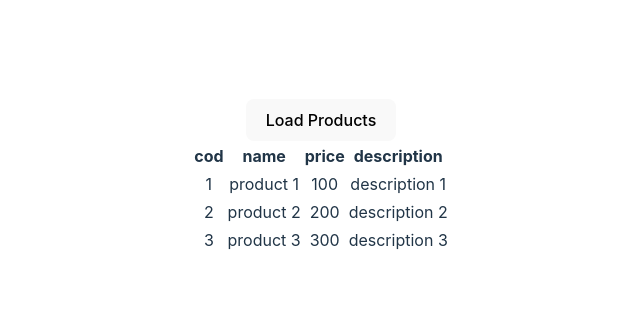
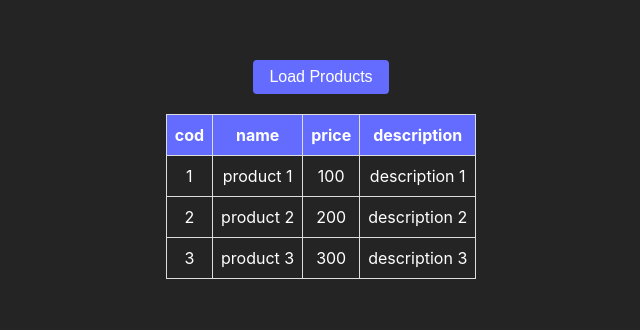
Before and after one commit to mbrennerr/Project_NunesSports, a website built with Vite: page index.html in a window 1280 px wide. Shown: the part 223-553 px from the top of the page, without its empty margins (319-959 px from the left). Built offline with nearby package versions, Linux system fonts and the light colour scheme.

Commit message:
[refact] add_some_sugar

```diff
--- a/src/style/style.css
+++ b/src/style/style.css
@@ -13,12 +13,17 @@
   -moz-osx-font-smoothing: grayscale;
 }
 
-a {
-  font-weight: 500;
-  color: #646cff;
-  text-decoration: inherit;
+button {
+  font-size: 1rem;
+  padding: 0.5rem 1rem;
+  border: none;
+  border-radius: 0.25rem;
+  cursor: pointer;
+  transition: background-color 0.3s;
+  background-color: #646cff;
+  color: #fff;
 }
-a:hover {
+button:hover {
   color: #535bf2;
 }
 
@@ -42,55 +47,20 @@ h1 {
   text-align: center;
 }
 
-.logo {
-  height: 6em;
-  padding: 1.5em;
-  will-change: filter;
-  transition: filter 300ms;
+table {
+    width: 100%;
+    border-collapse: collapse;
+    border-spacing: 0;
+    margin-bottom: 1rem;
+    margin-top: 20px;
+    color: #fff;
+
 }
-.logo:hover {
-  filter: drop-shadow(0 0 2em #646cffaa);
-}
-.logo.vanilla:hover {
-  filter: drop-shadow(0 0 2em #3178c6aa);
+th, td {
+  border: 1px solid #ddd;
+  padding: 8px;
 }
 
-.card {
-  padding: 2em;
+th {
+  background-color: #646cff;
 }
-
-.read-the-docs {
-  color: #888;
-}
-
-button {
-  border-radius: 8px;
-  border: 1px solid transparent;
-  padding: 0.6em 1.2em;
-  font-size: 1em;
-  font-weight: 500;
-  font-family: inherit;
-  background-color: #1a1a1a;
-  cursor: pointer;
-  transition: border-color 0.25s;
-}
-button:hover {
-  border-color: #646cff;
-}
-button:focus,
-button:focus-visible {
-  outline: 4px auto -webkit-focus-ring-color;
-}
-
-@media (prefers-color-scheme: light) {
-  :root {
-    color: #213547;
-    background-color: #ffffff;
-  }
-  a:hover {
-    color: #747bff;
-  }
-  button {
-    background-color: #f9f9f9;
-  }
-}
```
